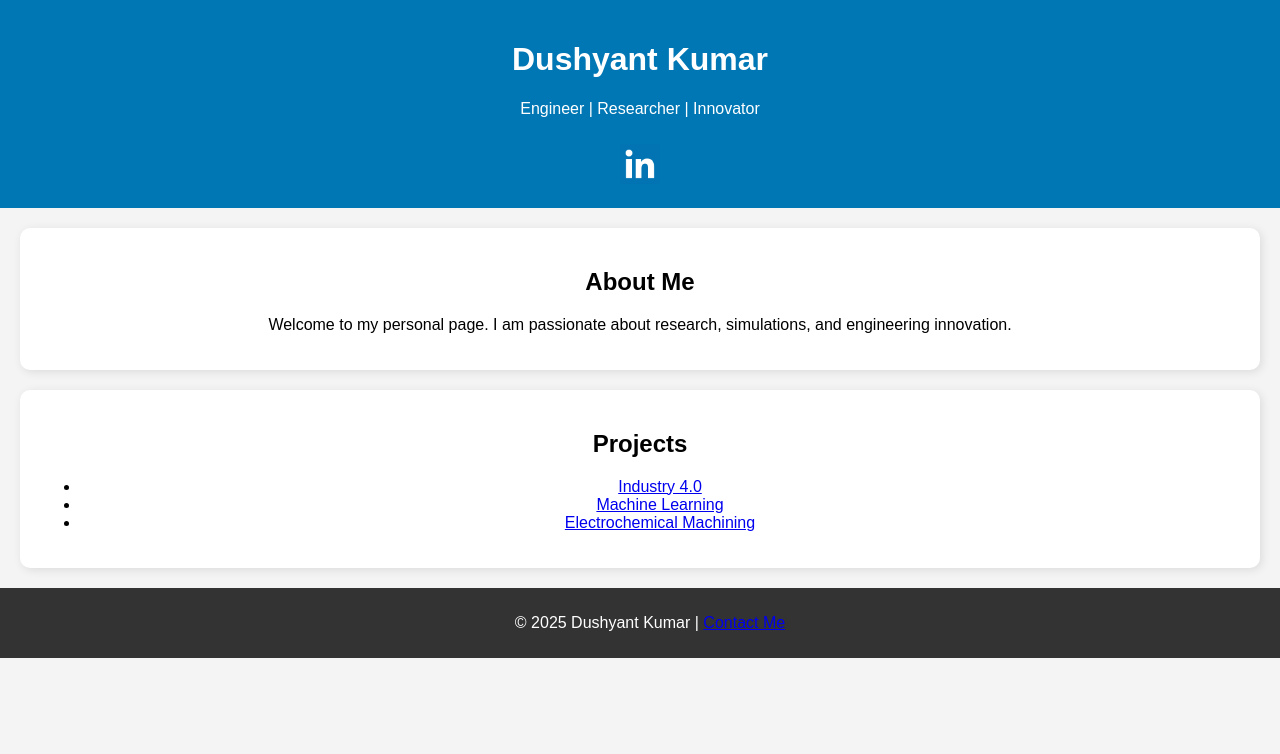
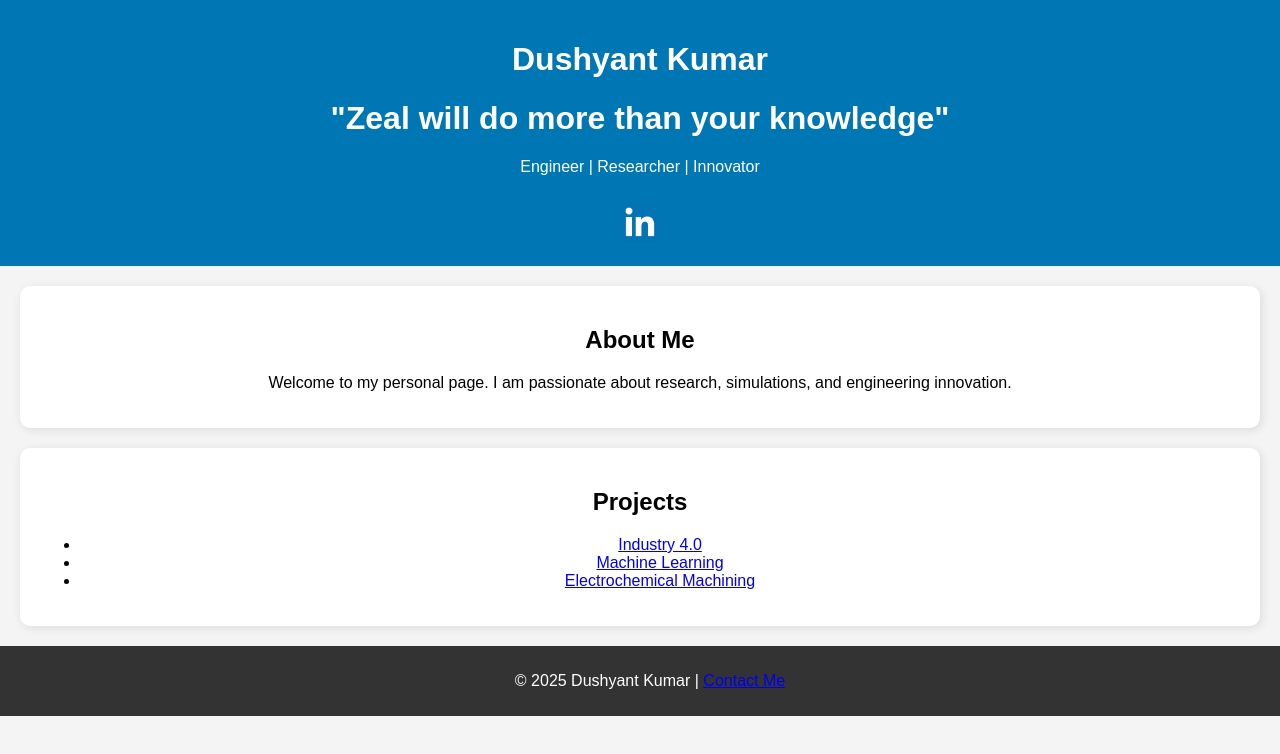
Before and after one commit to dushyantmt01iit/About, a plain HTML site: page index.html in a window 1280 px wide. Drawn offline with Linux system fonts and the light colour scheme.

Commit message:
Update index.html

```diff
--- a/index.html
+++ b/index.html
@@ -9,6 +9,7 @@
 <body>
     <header>
         <h1>Dushyant Kumar</h1>
+        <h1>"Zeal will do more than your knowledge"</h1>
         <p>Engineer | Researcher | Innovator</p>
         <a href="https://www.linkedin.com/in/dushyantmt01" target="_blank">
             <img src="linkedin-logo.png" alt="LinkedIn" class="icon">
```
